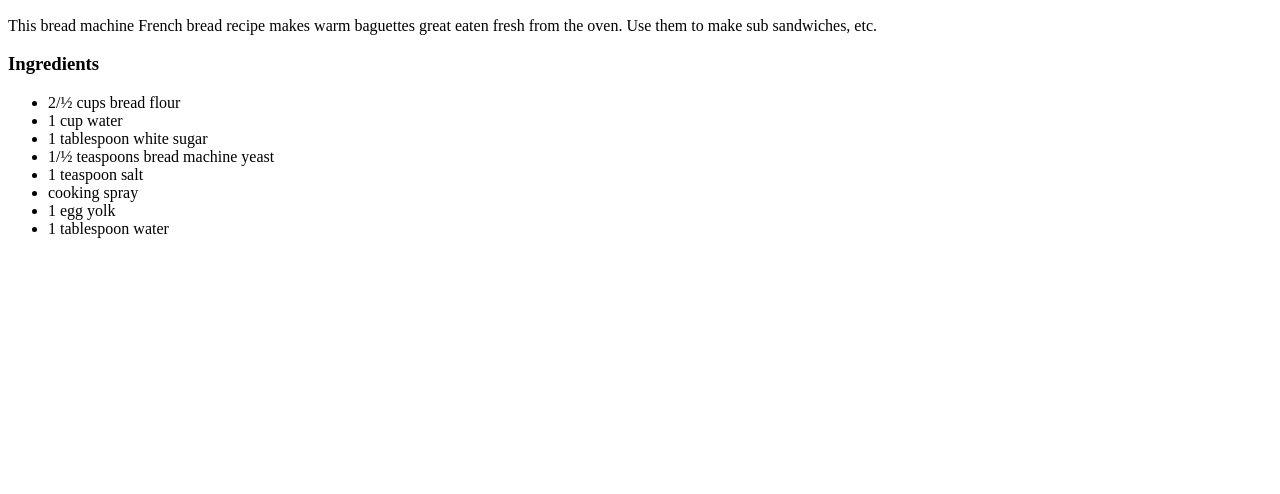
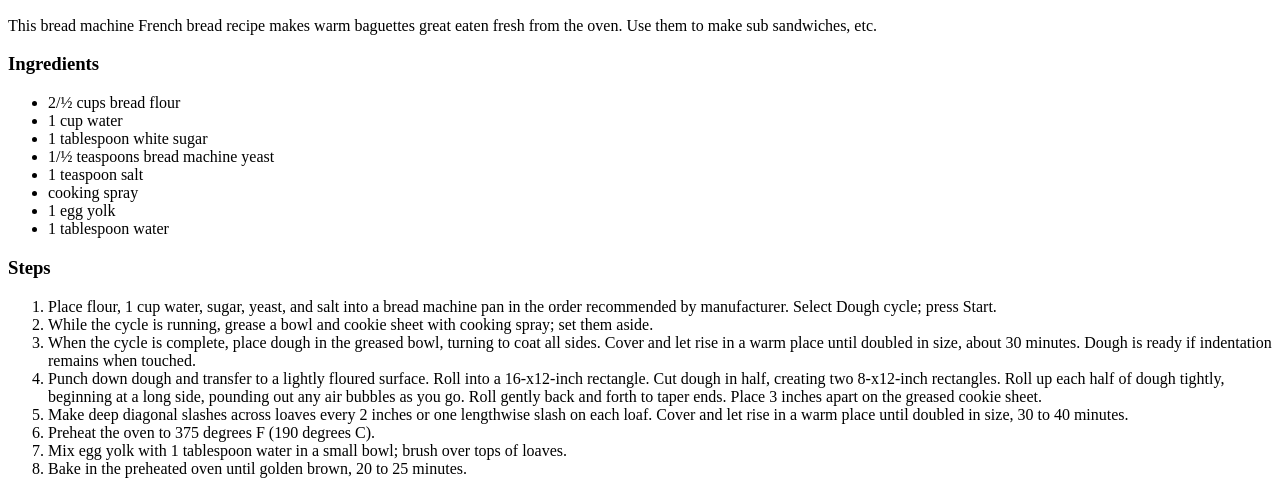
Before and after one commit to wildfrenchy/odin-recipes, a plain HTML site: page odin-recipes/baguette.html in a window 1280 px wide. Shown: the part 434-928 px from the top of the page. Before the commit the page ends 800 px from the top, so only its background shows below. Drawn offline with Linux system fonts and the light colour scheme.

Commit message:
Add steps baguette

```diff
--- a/odin-recipes/baguette.html
+++ b/odin-recipes/baguette.html
@@ -21,7 +21,6 @@
     great eaten fresh from the oven. Use them to make sub sandwiches, etc.</p>
 
     <h3>Ingredients</h3>
-
         <ul>
             <li>2/½ cups bread flour</li>
             <li>1 cup water</li>
@@ -34,7 +33,17 @@
 
         </ul>
 
-
+    <h3>Steps</h3>
+        <ol>
+            <li>Place flour, 1 cup water, sugar, yeast, and salt into a bread machine pan in the order recommended by manufacturer. Select Dough cycle; press Start.</li>
+            <li>While the cycle is running, grease a bowl and cookie sheet with cooking spray; set them aside.</li>
+            <li>When the cycle is complete, place dough in the greased bowl, turning to coat all sides. Cover and let rise in a warm place until doubled in size, about 30 minutes. Dough is ready if indentation remains when touched.</li>
+            <li>Punch down dough and transfer to a lightly floured surface. Roll into a 16-x12-inch rectangle. Cut dough in half, creating two 8-x12-inch rectangles. Roll up each half of dough tightly, beginning at a long side, pounding out any air bubbles as you go. Roll gently back and forth to taper ends. Place 3 inches apart on the greased cookie sheet.</li>
+            <li>Make deep diagonal slashes across loaves every 2 inches or one lengthwise slash on each loaf. Cover and let rise in a warm place until doubled in size, 30 to 40 minutes.</li>
+            <li>Preheat the oven to 375 degrees F (190 degrees C).</li>
+            <li>Mix egg yolk with 1 tablespoon water in a small bowl; brush over tops of loaves.</li>
+            <li>Bake in the preheated oven until golden brown, 20 to 25 minutes.</li>
+        </ol>
 
 
 
```
Lines whose indentation alone changed are shown as unchanged.
